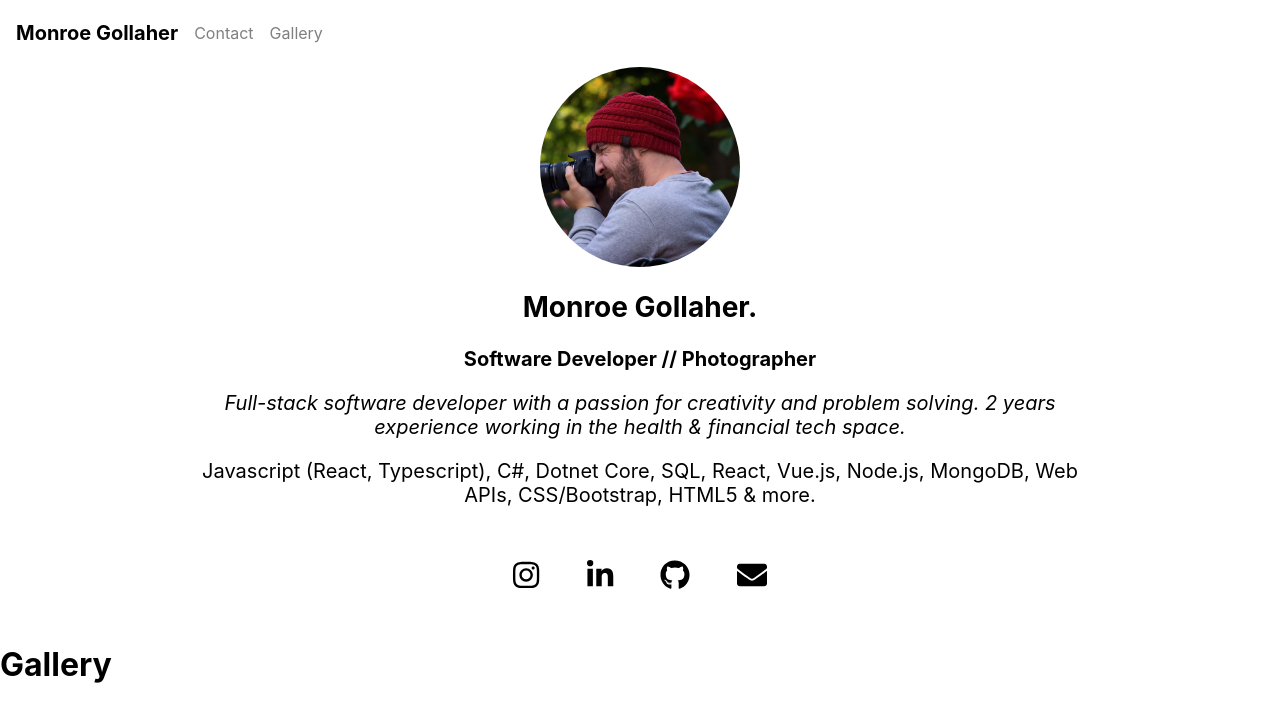
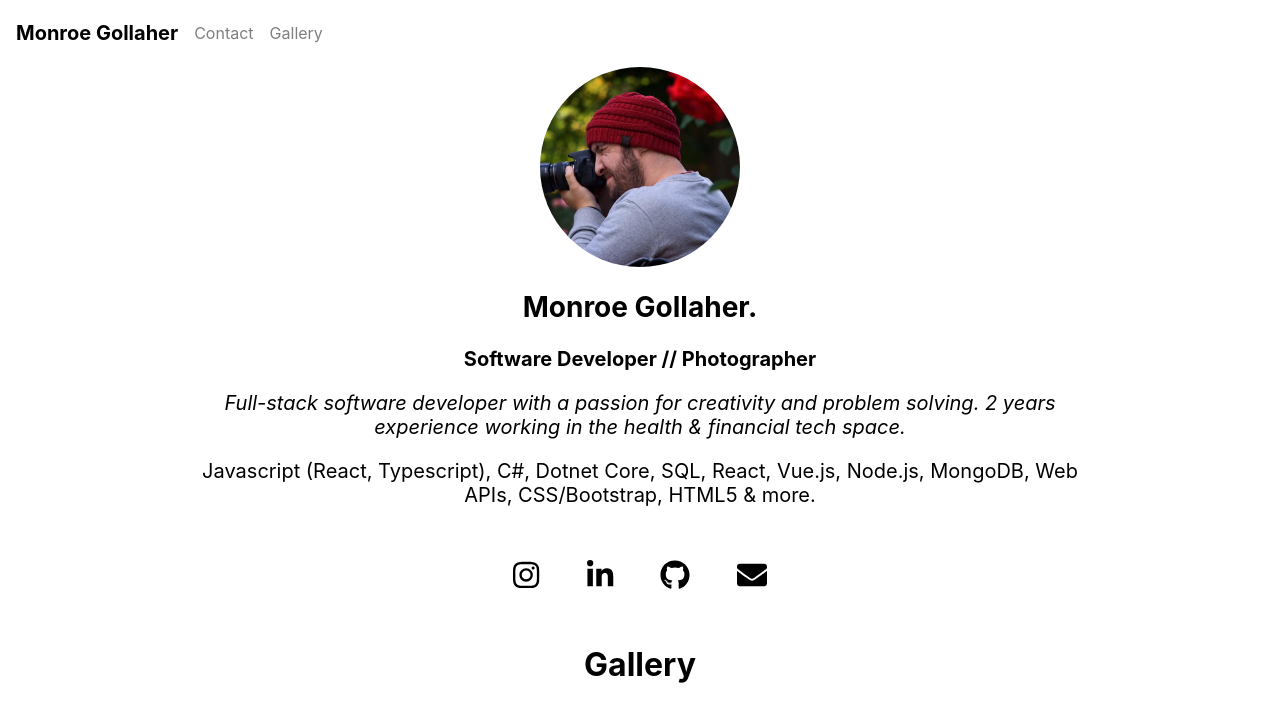
Before and after one commit to MonroeGollaher/MonroeGollaher.github.io, a React (Create React App) app: page / in a window 1280 px wide. Shown: the top 722 px of the page. Built offline with nearby package versions, Linux system fonts and the light colour scheme.

Commit message:
start to add CSS modules

```diff
--- a/src/components/Gallery/index.jsx
+++ b/src/components/Gallery/index.jsx
@@ -1,7 +1,8 @@
 import React from "react";
+import styles from "./index.module.css";
 
 const Gallery = () => (
-  <div>
+  <div className={styles.wrapper}>
     <h1>Gallery</h1>
   </div>
 );
--- /dev/null
+++ b/src/components/Gallery/index.module.css
@@ -0,0 +1,3 @@
+.wrapper {
+  text-align: center;
+}
```
Also changed, not shown: src/components/Gallery/styles.js (deleted).
